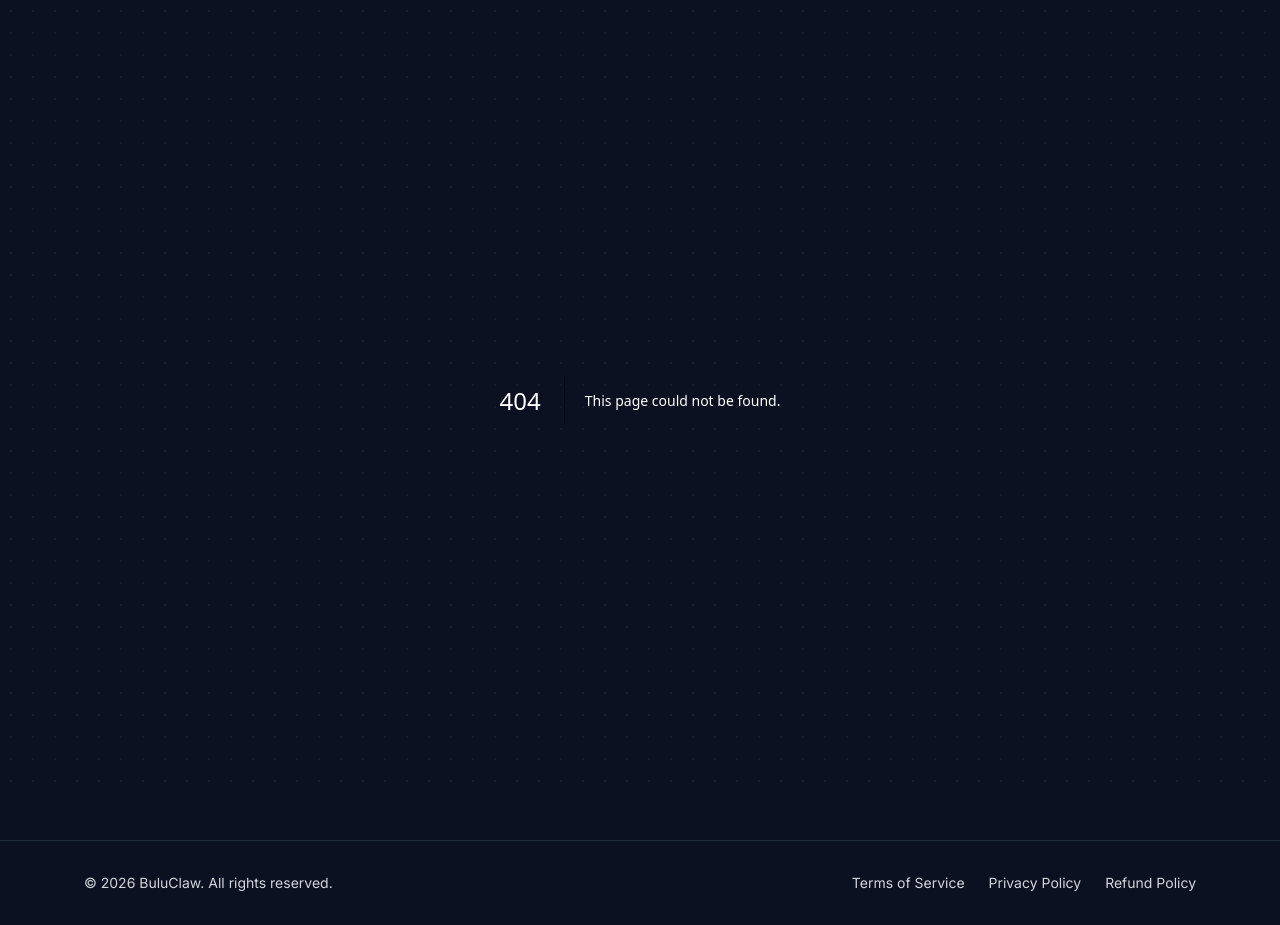
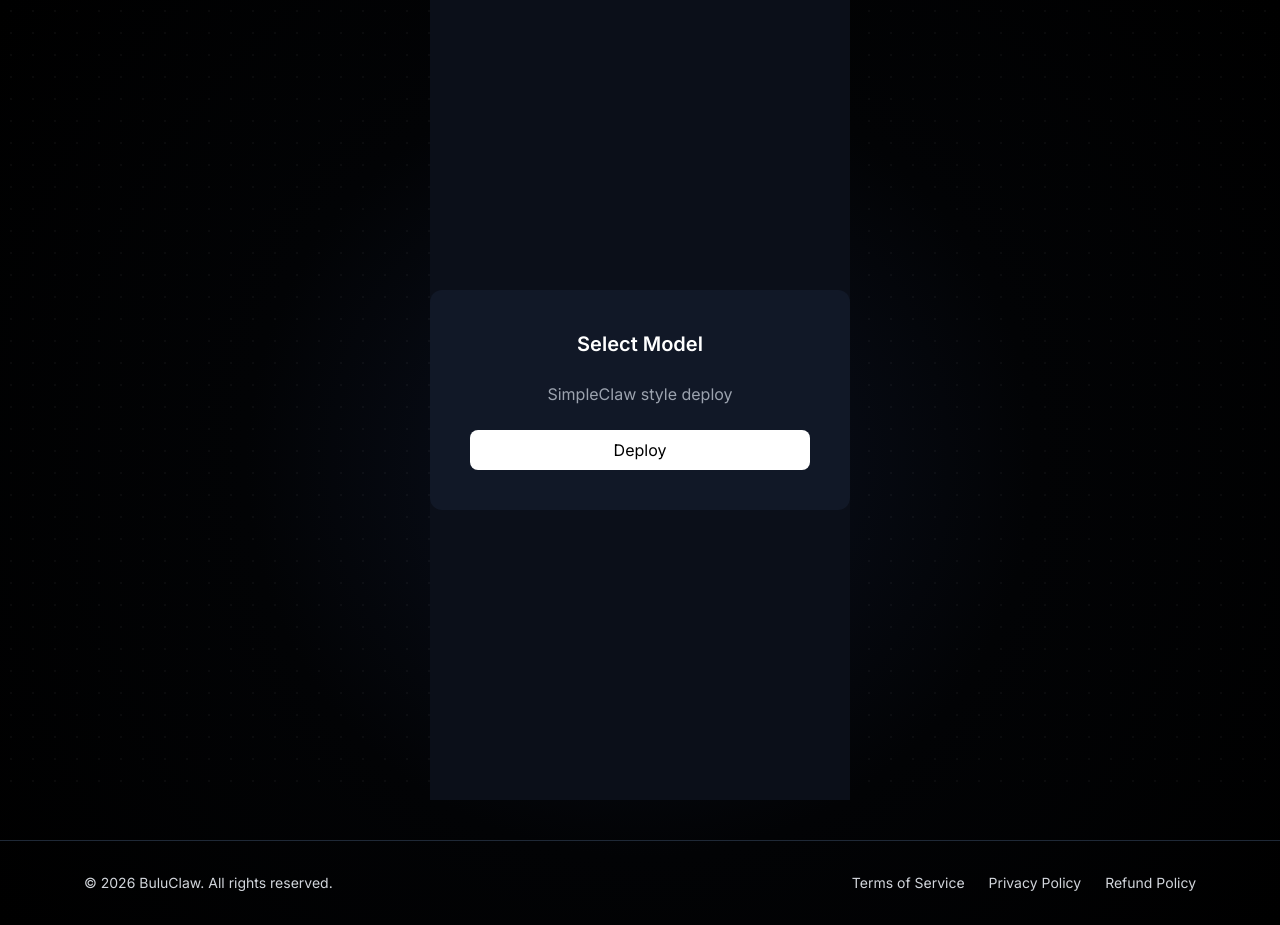
Before and after one commit to BuluClaw/buluclaw-app, a Next.js app: page /deploy in a window 1280 px wide. Before the commit this address had no page. Built offline with nearby package versions, Linux system fonts and the light colour scheme.

Commit message:
fix:dashboard

```diff
--- a/app/dashboard/page.tsx
+++ b/app/dashboard/page.tsx
@@ -61,7 +61,7 @@ Active ✅
 
 <button
 onClick={()=>{
-alert("Jarvis deploy coming next step")
+window.location.href="/deploy"
 }}
 className="w-full bg-white text-black py-2 rounded-lg"
 >
--- /dev/null
+++ b/app/deploy/page.tsx
@@ -0,0 +1,105 @@
+"use client"
+
+import { useState } from "react"
+
+export default function DeployPage(){
+
+const [step,setStep] = useState(1)
+
+return(
+
+<div className="min-h-screen flex items-center justify-center bg-[#0b0f19] text-white">
+
+<div className="bg-[#111827] p-10 rounded-xl w-[420px] text-center space-y-6">
+
+{step===1 && (
+<>
+<h2 className="text-xl font-semibold">
+Select Model
+</h2>
+
+<p className="text-gray-400">
+SimpleClaw style deploy
+</p>
+
+<button
+onClick={()=>setStep(2)}
+className="w-full bg-white text-black py-2 rounded-lg"
+>
+
+Deploy
+
+</button>
+
+</>
+)}
+
+{step===2 && (
+<>
+<h2>
+Starting deployment...
+</h2>
+
+<button
+onClick={()=>setStep(3)}
+className="w-full bg-white text-black py-2 rounded-lg"
+>
+
+Next
+
+</button>
+
+</>
+)}
+
+{step===3 && (
+<>
+<h2>
+Connect Telegram
+</h2>
+
+<p className="text-gray-400">
+send any message to bot
+</p>
+
+<button
+onClick={()=>setStep(4)}
+className="w-full bg-white text-black py-2 rounded-lg"
+>
+
+I sent message
+
+</button>
+
+</>
+)}
+
+{step===4 && (
+<>
+<h2 className="text-green-400">
+Success ✅
+</h2>
+
+<p>
+AI agent ready
+</p>
+
+<button
+onClick={()=>window.location.href="/dashboard"}
+className="w-full bg-white text-black py-2 rounded-lg"
+>
+
+Back to dashboard
+
+</button>
+
+</>
+)}
+
+</div>
+
+</div>
+
+)
+
+}
```
